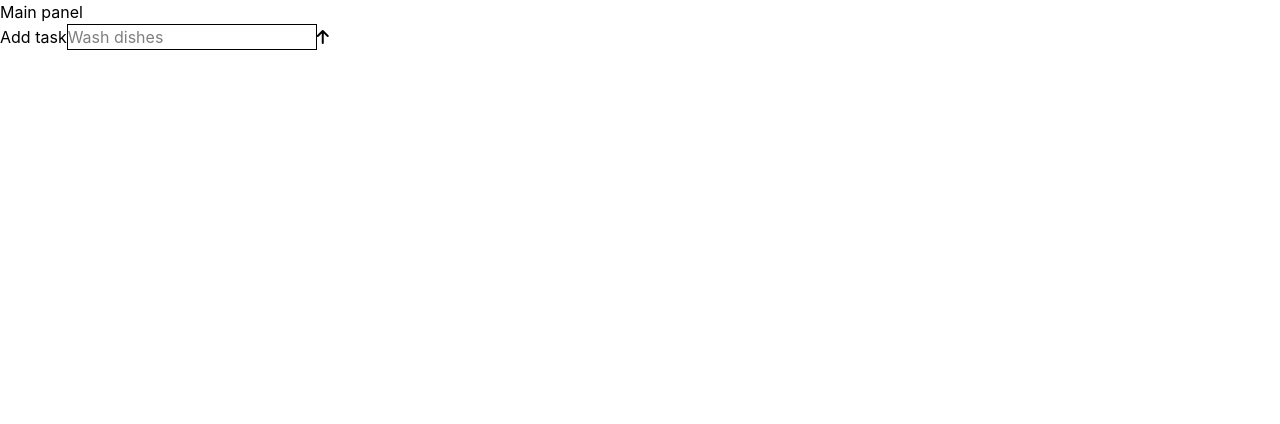
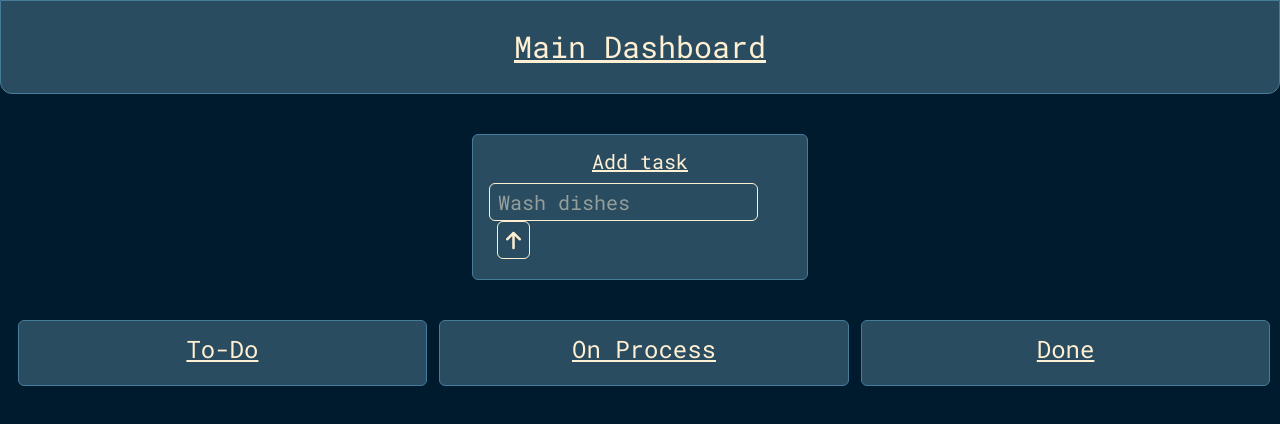
Before and after one commit to RaxPlay/Kanban-Board-Fullstack, a React (Vite) app: page / in a window 1280 px wide. Shown: the top 424 px of the page. Built offline with nearby package versions, Linux system fonts and the light colour scheme.

Commit message:
Main Panel styles
Done:
Styles

Working on:
Implementing localStorage.
Implementing drag-and-drop with Swapy.

```diff
--- a/src/App.jsx
+++ b/src/App.jsx
@@ -1,5 +1,6 @@
 import { useReducer } from "react";
 import { useForm } from "./helpers/useForm";
+import './styles/App.css'
 
 const reducer = (state, action = {}) => {
   switch(action.type){
@@ -45,27 +46,37 @@ export const App = () => {
 
   return (
     <>
-      <h1>Main panel</h1>
+      <header className="bg-[#294C60] border border-[#467c9b] w-screen p-7 rounded-b-xl">
+        <h1 className="text-center text-3xl underline">Main Dashboard</h1>
+      </header>
 
-      <div id="task-list">
-        <form onSubmit={addTask}>
-          <label htmlFor="adding-tasks">Add task</label>
-          <input type="text" value={task} onChange={onInputChange} name="task" placeholder="Wash dishes" required  className="border"/>
+      <div id="task-list" className="flex justify-center my-10">
+        <form onSubmit={addTask} className="bg-[#294C60] border border-[#467c9b] rounded-md px-4 py-3 pb-5 w-84">
+          <div className="text-center">
+            <label htmlFor="adding-tasks" className="text-xl underline">Add task</label>
+          </div>
 
-          <button className="text-black">
+          <div className="mt-2">
+            <input type="text" value={task} onChange={onInputChange} name="task" placeholder="Wash dishes" required  className="border rounded-md py-1 px-2 text-xl"/>
+
+            <button className="border rounded-md px-2 py-1 ml-2 text-xl">
               <i className="fa-solid fa-arrow-up"></i>
             </button>
+          </div>
         </form>
       </div>
 
-      <div>
-          <ul>
+      <div className="flex justify-center mt-4">
+        <div className="bg-[#294C60] justify-center border border-[#467c9b] rounded-md w-[32%] p-3 ml-2">
+          <h2 className="text-2xl text-center mb-2 underline">To-Do</h2>
+
+          <ul className="w-[90%]">
             {newState.map(task => {
               return(
-              <li key={task.id}>
-                {task.taskName}
+                <li key={task.id} className="text-2xl flex gap-2 my-2">
+                  <p>{task.taskName}</p>
 
-                <button onClick={() => deleteTask(task)}>
+                  <button onClick={() => deleteTask(task)} className="text-xl">
                     <i className="fa-solid fa-trash"></i>
                   </button>
                 </li>
@@ -73,6 +84,23 @@ export const App = () => {
             })}
           </ul>
         </div>
+
+        <div className="bg-[#294C60] flex justify-center border border-[#467c9b] rounded-md w-[32%] p-3 mx-3">
+          <h2 className="text-2xl text-center mb-2 underline">On Process</h2>
+        </div>
+
+
+        <div className="bg-[#294C60] flex justify-center border border-[#467c9b] rounded-md w-[32%] p-3">
+          <h2 className="text-2xl text-center mb-2 underline">Done</h2>
+        </div>
+      </div>
     </>
   )
 }
+
+/*
+  BG - #001B2E
+  DIV BG - #294C60
+  DIV BORDER - #467c9b
+  TEXT - #FFEFD3
+*/
--- a/src/styles/App.css
+++ b/src/styles/App.css
@@ -0,0 +1,7 @@
+@import url('https://fonts.googleapis.com/css2?family=Roboto+Mono:ital,wght@0,100..700;1,100..700&display=swap');
+
+body{
+  font-family: 'Roboto Mono', sans-serif;
+  background-color: #001B2E;
+  color: #FFEFD3;
+}
```
Lines whose indentation alone changed are shown as unchanged.
